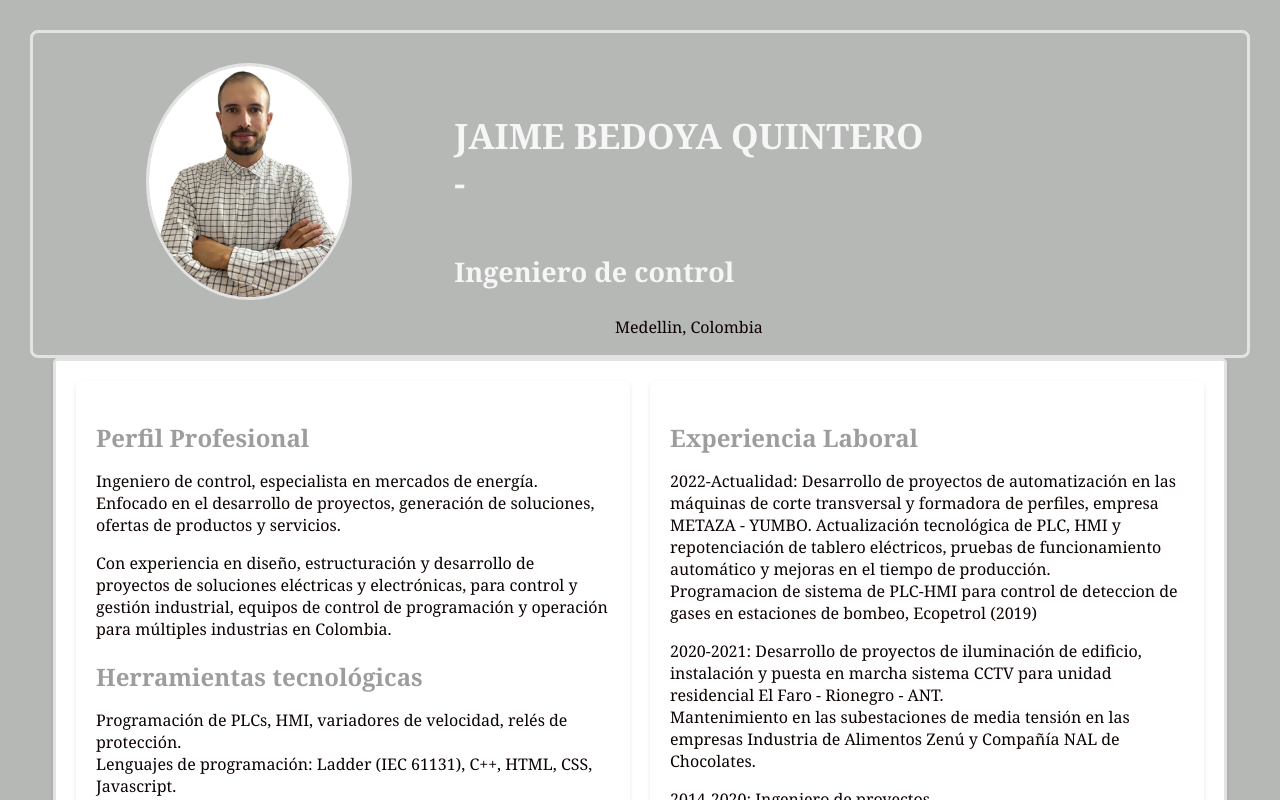
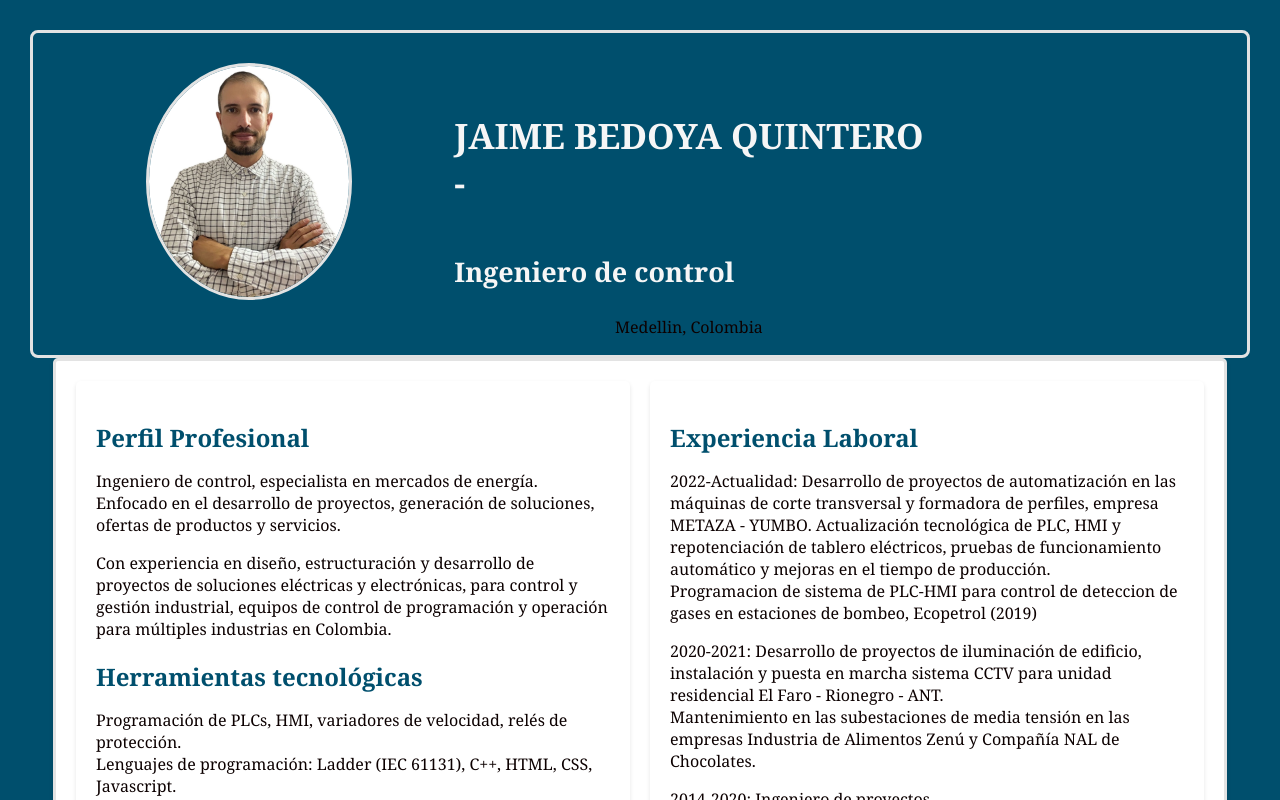
Before and after one commit to jaimebq89/pagina-hv, a plain HTML site: page index.html in a window 1280 px wide. Shown: the top 800 px of the page. Drawn offline with Linux system fonts and the light colour scheme.

Commit message:
Update estilos.css

```diff
--- a/estilos.css
+++ b/estilos.css
@@ -5,7 +5,7 @@ body {
   font-family: Georgia;
   margin: 30px;
   padding: 20px;
-  background-color: #B6B8B6;
+  background-color: #004f6d;
 	border: solid #E3E3E3;
 	border-radius: 8px;
 }
@@ -39,7 +39,7 @@ h3 {
 }
 
 h2 {
-  color: #9D9D9D;
+  color: #004f6d;
   margin-bottom: 10px;
 }
 
```
